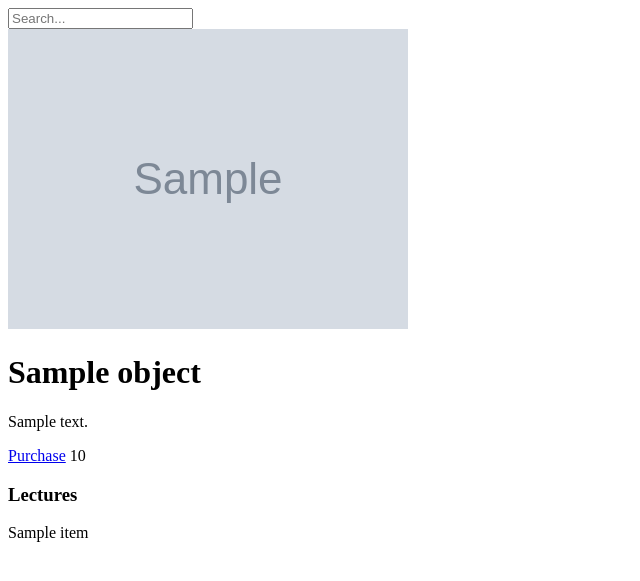
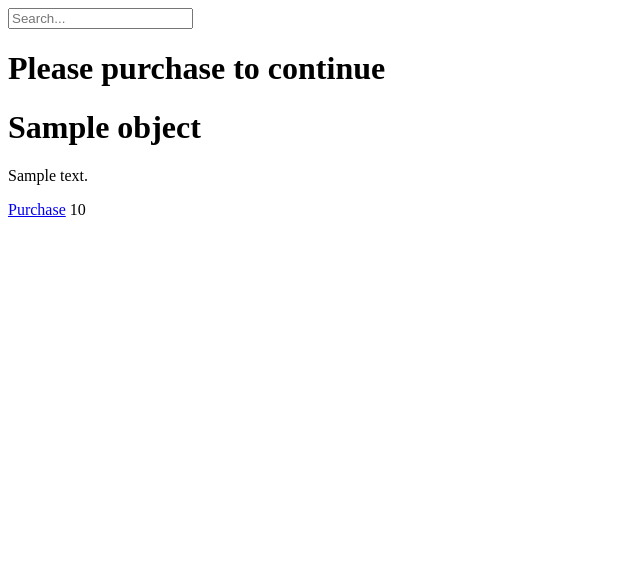
Before and after one commit to JesonDerulo/video, a Django app: template courses/templates/courses/must_purchase.html in a window 1280 px wide. Shown: the top 581 px of the page, without its empty margins (0-640 px from the left). Run offline with Django 3.2, Linux system fonts and the light colour scheme; the template is opened without the code that fills it: most values are stand-ins (such as "Sample title", 1, 10 or a date in 2020); grey boxes marked "Sample" are stand-in pictures; parts of the project's set-up code (start-up, migrations or seed data) failed here and were passed over; some libraries are stand-ins or nearby versions.

Commit message:
58 -Lecture Free Preview

```diff
--- a/courses/forms.py
+++ b/courses/forms.py
@@ -13,6 +13,7 @@ class LectureAdminForm(forms.ModelForm):
             'video',
             'description',
             'slug',
+            'free',
         ]
 
     def __init__(self, *args, **kwargs):
--- a/courses/models.py
+++ b/courses/models.py
@@ -111,6 +111,7 @@ class Lecture(models.Model):
     title           = models.CharField(max_length=120)
     order           = PositionField(collection='course')
     slug            = models.SlugField(blank=True)
+    free            = models.BooleanField(default=False)
     description     = models.TextField(blank=True)
     updated         = models.DateTimeField(auto_now=True)
     timestamp       = models.DateTimeField(auto_now_add=True)
--- a/courses/templates/courses/course_detail.html
+++ b/courses/templates/courses/course_detail.html
@@ -32,7 +32,7 @@
     <h3>Lectures</h3>
     {% for item in object.lecture_set.all %}
     <div class="list-group">
-        <a class="list-group-item lead" {% if object.is_owner %} href='{{ item.get_absolute_url }}' {% endif %}>{{ item.title }}</a>
+        <a class="list-group-item lead" href='{{ item.get_absolute_url }}'>{{ item.title }}{% if item.free %} <small>Free Preview</small>{% endif%}</a>
 
     {% empty %}
         <p class='lead'>Lectures coming soon</p>
--- a/courses/templates/courses/must_purchase.html
+++ b/courses/templates/courses/must_purchase.html
@@ -10,13 +10,10 @@
 
 {% include 'videos/snippets/video-search-form.html' with request=request %}
      <div class='row'>
+     <h1>Please purchase to continue</h1>
     <div class='col-sm-12'>
-{% if object.image %}
-<img src='{{ object.image.url }}' class='img-responsive'>
-{% endif %}
 
     <h1>{{ object.title }}</h1>
-
 
     {{ object.description|linebreaks }}
      {% if not object.is_owner %}
@@ -27,19 +24,7 @@
 
     </div>
 
-<div class='row'>
-<div class='col-sm-12'>
-<h3>Lectures</h3>
-{% for item in object.lecture_set.all %}
-<div class="list-group">
-<a class="list-group-item lead" {% if object.is_owner %} href='{{ item.get_absolute_url }}' {% endif %}>{{ item.title }}</a>
 
-{% empty %}
-<p class='lead'>Lectures coming soon</p>
-</div>
-{% endfor %}
-</div>
-</div>
 
 </div>
 </div>
```
Also changed, not shown: courses/views.py (+11 -10 lines), courses/migrations/0015_lecture_free.py (added), db.sqlite3. Lines whose indentation alone changed are shown as unchanged.
